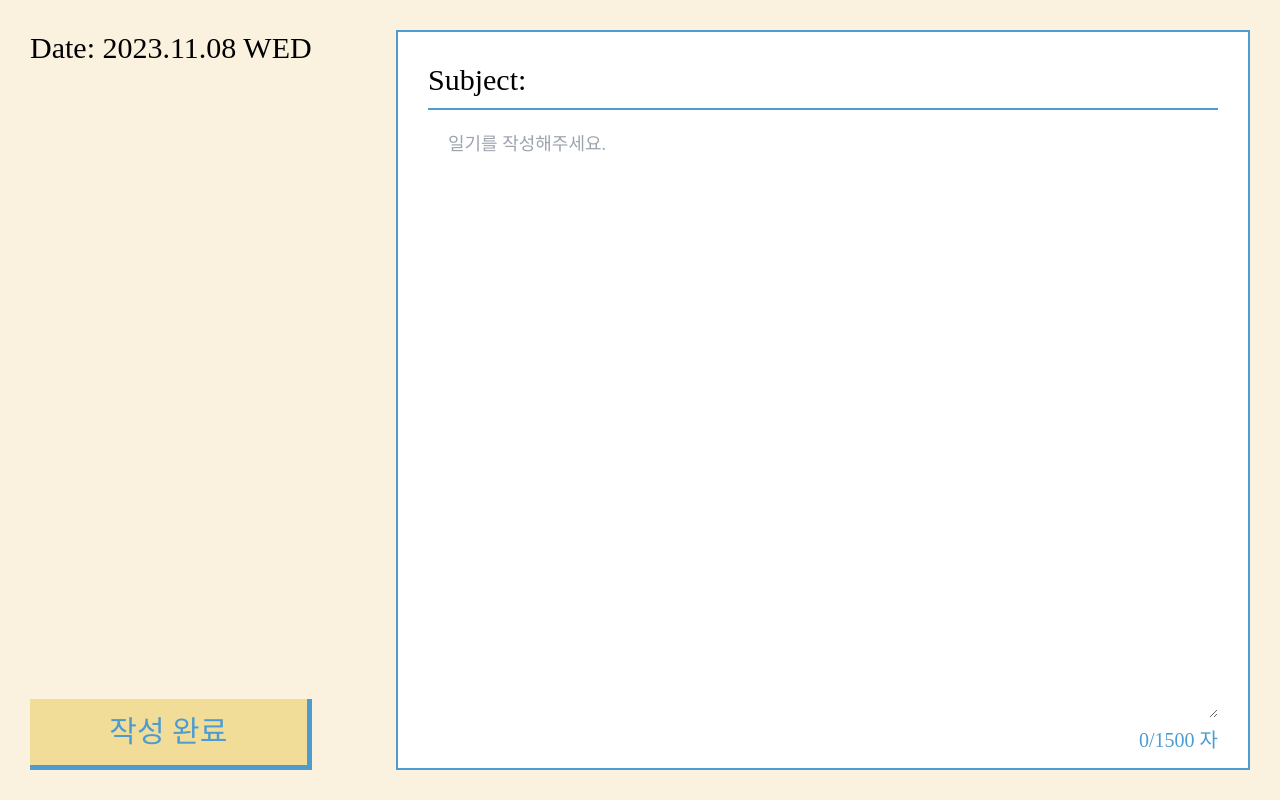
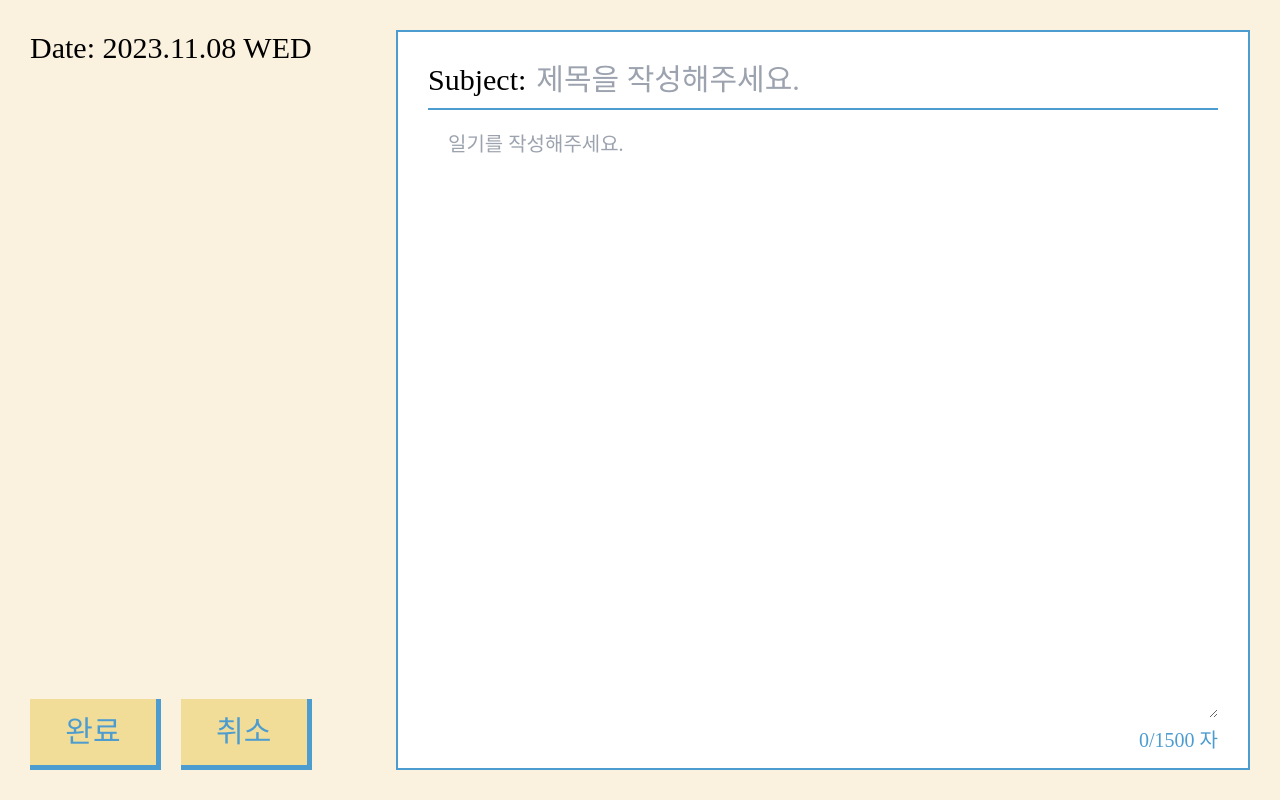
Before and after one commit to rloo8/birdee-fe, a React (Create React App) app: page /diaries/1/pages/create in a window 1280 px wide. Built offline with nearby package versions, Linux system fonts and the light colour scheme; a web font is replaced by a local one.

Commit message:
Feat: 페이지 조회, 생성 api 연결

```diff
--- a/src/App.js
+++ b/src/App.js
@@ -18,10 +18,13 @@ function App() {
           <Route path="/create-account" element={<CreateAccount />}></Route>
           <Route path="/mypage" element={<Mypage />}></Route>
           <Route path="/diaries/create" element={<CreateDiary />}></Route>
-          <Route path="/diaries/:id/pages" element={<PageList />}></Route>
-          <Route path="/diaries/:id/page/:page_id" element={<Page />}></Route>
+          <Route path="/diaries/:diary_id/pages" element={<PageList />}></Route>
           <Route
-            path="/diaries/:id/pages/create"
+            path="/diaries/:diary_id/page/:page_id"
+            element={<Page />}
+          ></Route>
+          <Route
+            path="/diaries/:diary_id/pages/create"
             element={<CreatePage />}
           ></Route>
         </Routes>
--- a/src/Routes/Page/CreatePage.js
+++ b/src/Routes/Page/CreatePage.js
@@ -3,6 +3,8 @@ import { boxStyle, btnStyle } from "../../styles/commonStyles";
 import moment from "moment";
 import { useForm } from "react-hook-form";
 import { useState } from "react";
+import axios from "axios";
+import { useNavigate, useParams } from "react-router";
 
 const Wrapper = styled.div`
   display: flex;
@@ -49,8 +51,27 @@ export default function CreatePage() {
   const { register, handleSubmit } = useForm();
   const [counter, setCounter] = useState(0);
 
-  const onValid = (data) => {
-    console.log(data);
+  const params = useParams();
+  const navigate = useNavigate();
+
+  const onValid = async (data) => {
+    try {
+      const response = await axios.post(
+        `http://localhost:3000/diaries/${params.diary_id}/pages`,
+        data,
+        {
+          headers: {
+            "Content-Type": "application/json",
+            Authorization: `Bearer ${localStorage.getItem("token")}`,
+          },
+        }
+      );
+
+      console.log("페이지 생성 성공:", response.data);
+      navigate(`/diaries/${params.diary_id}/pages`);
+    } catch (error) {
+      console.error("페이지 생성 중 오류 발생: ", error);
+    }
   };
 
   const handleCounterChange = (event) => {
@@ -64,7 +85,14 @@ export default function CreatePage() {
         <span className="text-3xl">
           Date: {moment(today).format("YYYY.MM.DD ddd").toUpperCase()}
         </span>
-        <WriteBtn onClick={handleSubmit(onValid)}>작성 완료</WriteBtn>
+        <div className="flex gap-5">
+          <WriteBtn onClick={handleSubmit(onValid)}>완료</WriteBtn>
+          <WriteBtn
+            onClick={() => navigate(`/diaries/${params.diary_id}/pages`)}
+          >
+            취소
+          </WriteBtn>
+        </div>
       </SideWrapper>
 
       <PageWrapper>
@@ -74,15 +102,16 @@ export default function CreatePage() {
             {...register("subject", { required: true })}
             type="text"
             id="subject"
+            placeholder="제목을 작성해주세요."
             className="w-[100%] focus:outline-none"
           />
         </PageTitle>
         <textarea
-          {...register("content", { required: true })}
+          {...register("contents", { required: true })}
           placeholder="일기를 작성해주세요."
           onChange={handleCounterChange}
           maxLength={1500}
-          className="w-[100%] h-[90%] p-5 text-lg focus:outline-none"
+          className="w-[100%] h-[90%] p-5 text-xl focus:outline-none"
         ></textarea>
         <Counter>{counter}/1500 자</Counter>
       </PageWrapper>
--- a/src/Routes/Page/PageList.js
+++ b/src/Routes/Page/PageList.js
@@ -1,7 +1,9 @@
 import styled from "styled-components";
 import { boxStyle, btnStyle } from "../../styles/commonStyles";
 import MyCalendar from "../../Components/MyCalendar";
-import { Link, useParams } from "react-router-dom";
+import { Link, useNavigate, useParams } from "react-router-dom";
+import { useEffect, useState } from "react";
+import axios from "axios";
 
 // styled components
 const Wrapper = styled.div`
@@ -26,7 +28,7 @@ const WriteBtn = styled.button`
 const PageWrapper = styled.div`
   margin-top: 40px;
   width: 70%;
-  padding: 70px;
+  padding: 30px;
   overflow-y: auto;
   height: 100%;
   ${boxStyle}
@@ -47,13 +49,51 @@ const PageContent = styled.div`
 `;
 
 export default function PageList() {
+  const [pages, setPages] = useState([]);
   const params = useParams();
+  const navigate = useNavigate();
 
-  console.log(params);
+  useEffect(() => {
+    const fetchData = async () => {
+      try {
+        const response = await axios.get(
+          `http://localhost:3000/diaries/${params.diary_id}/pages`,
+          {
+            headers: {
+              Authorization: `Bearer ${localStorage.getItem("token")}`,
+            },
+          }
+        );
+        console.log(response.data.data);
+        setPages(response.data.data.pages);
+      } catch (error) {
+        console.error("fetch 오류:", error);
+      }
+    };
+
+    fetchData();
+  }, [params.diary_id]);
+
   return (
     <Wrapper>
       <SideWrapper>
         <div className="flex flex-col gap-5">
+          <svg
+            xmlns="http://www.w3.org/2000/svg"
+            fill="none"
+            viewBox="0 0 24 24"
+            strokeWidth="1.5"
+            stroke="currentColor"
+            className="w-8 h-8 cursor-pointer"
+            onClick={() => navigate("/")}
+          >
+            <path
+              strokeLinecap="round"
+              strokeLinejoin="round"
+              d="M10.5 19.5L3 12m0 0l7.5-7.5M3 12h18"
+            />
+          </svg>
+
           <h1 className="text-5xl">Diary 1</h1>
           <ul className="text-xl">
             <li>영은</li>
@@ -61,7 +101,7 @@ export default function PageList() {
           </ul>
         </div>
         <div className="flex flex-col gap-5">
-          <Link to={`/diaries/${params.id}/pages/create`}>
+          <Link to={`/diaries/${params.diary_id}/pages/create`}>
             <WriteBtn>My turn! 글쓰기</WriteBtn>
           </Link>
           <MyCalendar />
@@ -69,13 +109,16 @@ export default function PageList() {
       </SideWrapper>
 
       <PageWrapper>
-        {[1, 2, 3, 4, 5, 6, 7, 8, 9, 10].map((page, i) => (
-          <PageBox key={i}>
+        {pages?.map((page) => (
+          <PageBox key={page.page_id}>
             <PageTitle>
-              <span className="text-2xl">2020.10.10</span>
-              <span className="text-lg">영은</span>
+              <div>
+                <span className="text-2xl">{page.subject}</span>
+                <span className="text-xl"> (2020.10.10)</span>
+              </div>
+              <span className="text-xl">{page.name}</span>
             </PageTitle>
-            <PageContent>bla bla~~bla bla~~</PageContent>
+            <PageContent>{page.contents}</PageContent>
           </PageBox>
         ))}
       </PageWrapper>
```
